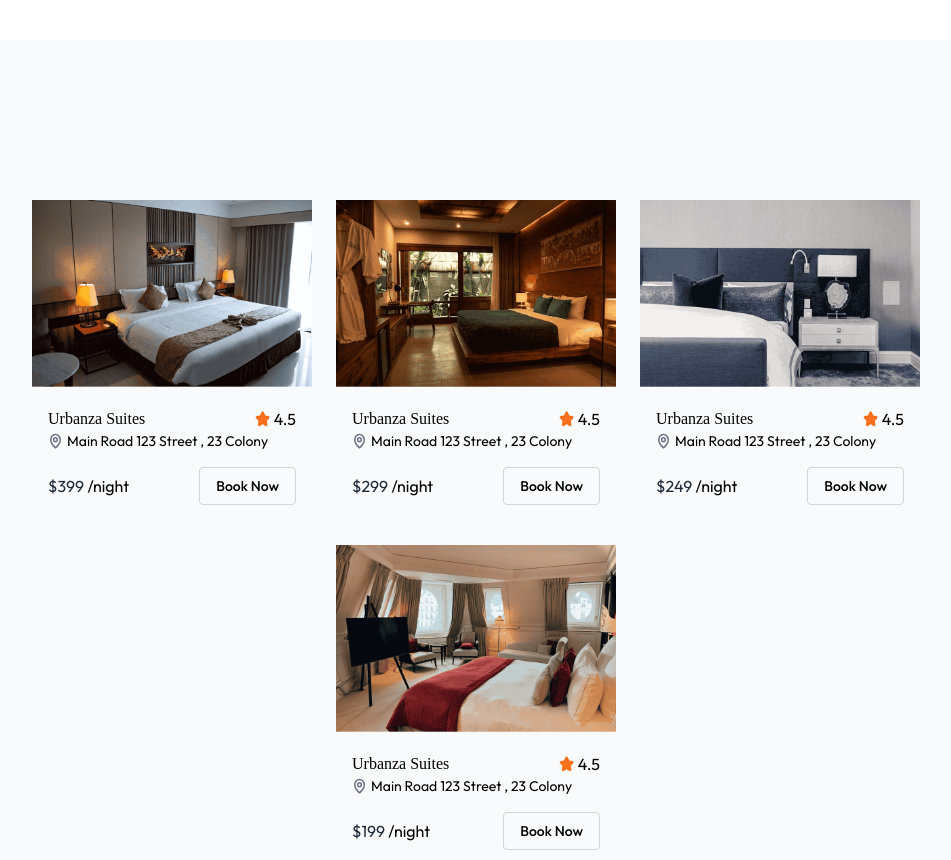
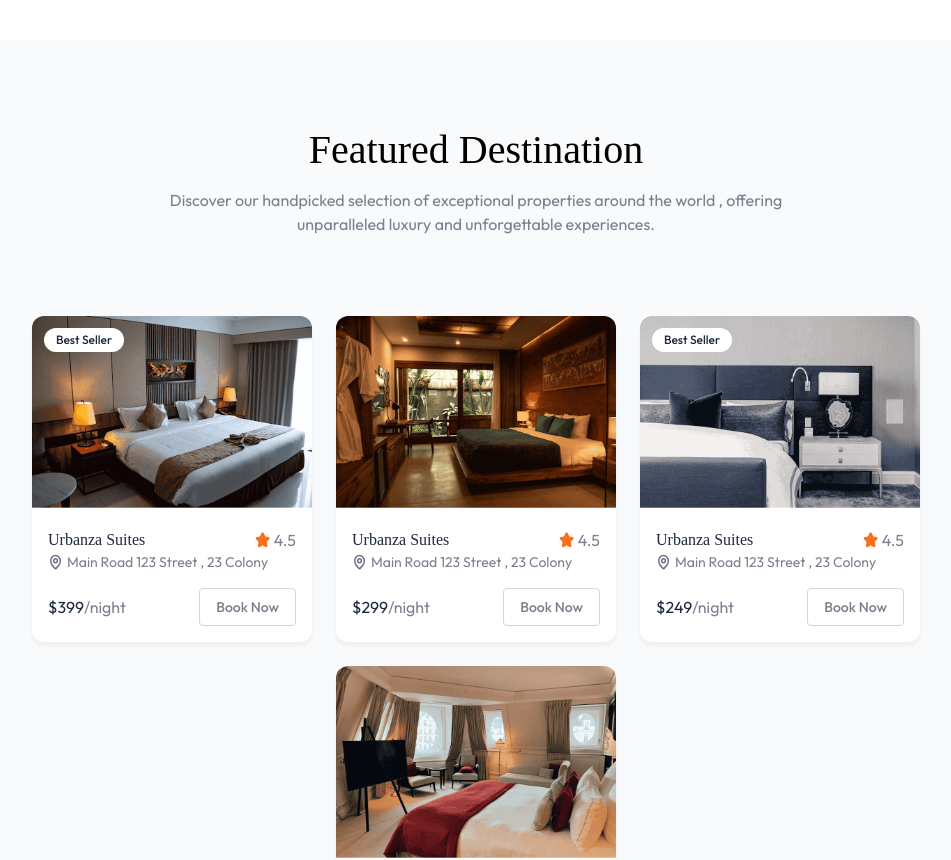
Before and after one commit to gargabhishek0987/Hotel-Booking-System, a React (Vite) app in the folder client/: page / in a window 1280 px wide. Shown: the part 760-1620 px from the top of the page, without its empty margins (164-1115 px from the left). Built offline with nearby package versions, Linux system fonts and the light colour scheme; no server answers.

Commit message:
added Featured destination text

```diff
--- a/client/src/components/FeaturedDestination.jsx
+++ b/client/src/components/FeaturedDestination.jsx
@@ -1,10 +1,14 @@
 import React from 'react'
 import { roomsDummyData } from '../assets/assets'
 import HotelCard from './HotelCard'
+import Title from './Title'
 
 const FeaturedDestination = () => {
   return (
     <div className='flex flex-col items-center px-6 md:px-16 lg:px-24 bg-slate-50 py-20'>
+
+      <Title title='Featured Destination' subTitle='Discover our handpicked selection of exceptional properties around the world , offering unparalleled luxury and unforgettable experiences.' />
+
           <div className='flex flex-wrap items-center justify-center gap-6 mt-20'>
               {roomsDummyData.slice(0, 4).map((room, index) => (
                   <HotelCard key={room._id} room={room} index={index} />
--- a/client/src/components/HotelCard.jsx
+++ b/client/src/components/HotelCard.jsx
@@ -4,35 +4,41 @@ import { assets } from '../assets/assets'
 
 const HotelCard = ({room,index}) => {
   return (
-      <Link to={'/rooms/' + room._id} onClick={() => scrollTo(0, 0)} key={room._id}>
-          <img src={room.images[0]} alt="" className='relative max-w-70 w-full rounded-x1 overflow-hidden bg-white text-gray-500/90 shadow-[0px_4px_4px_rgba(0,0,0,0,0.5)]'/>
+    <Link
+      to={'/rooms/' + room._id}
+      onClick={() => scrollTo(0, 0)}
+      key={room._id}
+      className='relative max-w-70 w-full rounded-xl overflow-hidden bg-white text-gray-500/90 shadow-[0px_4px_4px_rgba(0,0,0,0.05)]'
+    >
+      <img src={room.images[0]} alt="" className="w-full h-48 object-cover" />
 
-{       index%2==0 &&    <p className='px-3 py-1 absolute top-3 left-3 text-xs bg-white text-gray-800 font-medium rounded-full'>Best Seller</p>
-}
+      {index % 2 === 0 && (
+        <p className='px-3 py-1 absolute top-3 left-3 text-xs bg-white text-gray-800 font-medium rounded-full'>
+          Best Seller
+        </p>
+      )}
       <div className='p-4 pt-5'>
         <div className='flex items-center justify-between'>
-                  <p className='font-playfair text-x1 font-medium text-gray= 800'>{room.hotel.name}</p>
+          <p className='font-playfair text-x1 font-medium text-gray-800'>{room.hotel.name}</p>
           <div className='flex items-center gap-1'>
-                      <img src={assets.starIconFilled} alt="star-icon"  /> 4.5
+            <img src={assets.starIconFilled} alt="star-icon" /> 4.5
           </div>
         </div>
         <div className='flex items-center gap-1 text-sm'>
           <img src={assets.locationIcon} alt="location-icon" />
           <span>
-                      {
-                          room.hotel.address
-                      }
+            {room.hotel.address}
           </span>
-
         </div>
         <div className='flex items-center justify-between mt-4'>
-                  <p><span className='text-x1 text-gray-800' > ${room.pricePerNight}
-                  </span> /night
+          <p>
+            <span className='text-x1 text-gray-800'> ${room.pricePerNight}</span>/night
           </p>
-                  <button className='px-4 py-2 text-sm font-medium border border-gray-300 rounded hover:bg-gray-50 transition-all cursor-pointer'>Book Now</button>
+          <button className='px-4 py-2 text-sm font-medium border border-gray-300 rounded hover:bg-gray-50 transition-all cursor-pointer'>
+            Book Now
+          </button>
         </div>
       </div>
-
     </Link>
   )
 }
--- /dev/null
+++ b/client/src/components/Title.jsx
@@ -0,0 +1,12 @@
+import React from 'react'
+
+const Title = ({title,subTitle,align,font}) => {
+  return (
+      <div className={`flex flex-col justify-center items-center text-center ${align ==="left" && "md:items-start md:text-left"}`}>
+          <h1 className={`text-4x1 md:text-[40px] ${font || "font-playfair"}`}>{title} </h1>
+          <p className='text-sm md:text-base text-gray-500/90 mt-2 max-w-174'> { subTitle}</p>
+    </div>
+  )
+}
+
+export default Title
```
Lines whose indentation alone changed are shown as unchanged.
